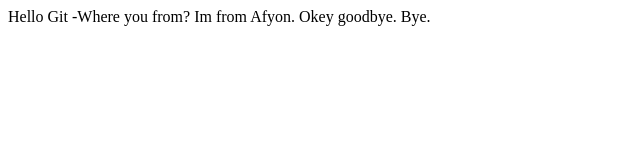
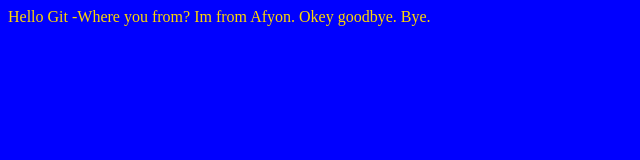
Before and after one commit to rukiyetunc/test-repo, a plain HTML site: page index.html in a window 1280 px wide. Shown: the whole page, without its empty margins (0-640 px from the left). Drawn offline with Linux system fonts and the light colour scheme.

Commit message:
add style

```diff
--- a/index.html
+++ b/index.html
@@ -5,6 +5,13 @@
     <meta http-equiv="X-UA-Compatible" content="IE=edge">
     <meta name="viewport" content="width=device-width, initial-scale=1.0">
     <title>Hello Git!</title>
+
+    <style>
+        body{
+            background-color: blue;
+            color: gold;
+        }
+    </style>
 </head>
 <body>
     Hello Git -Where you from?
```
